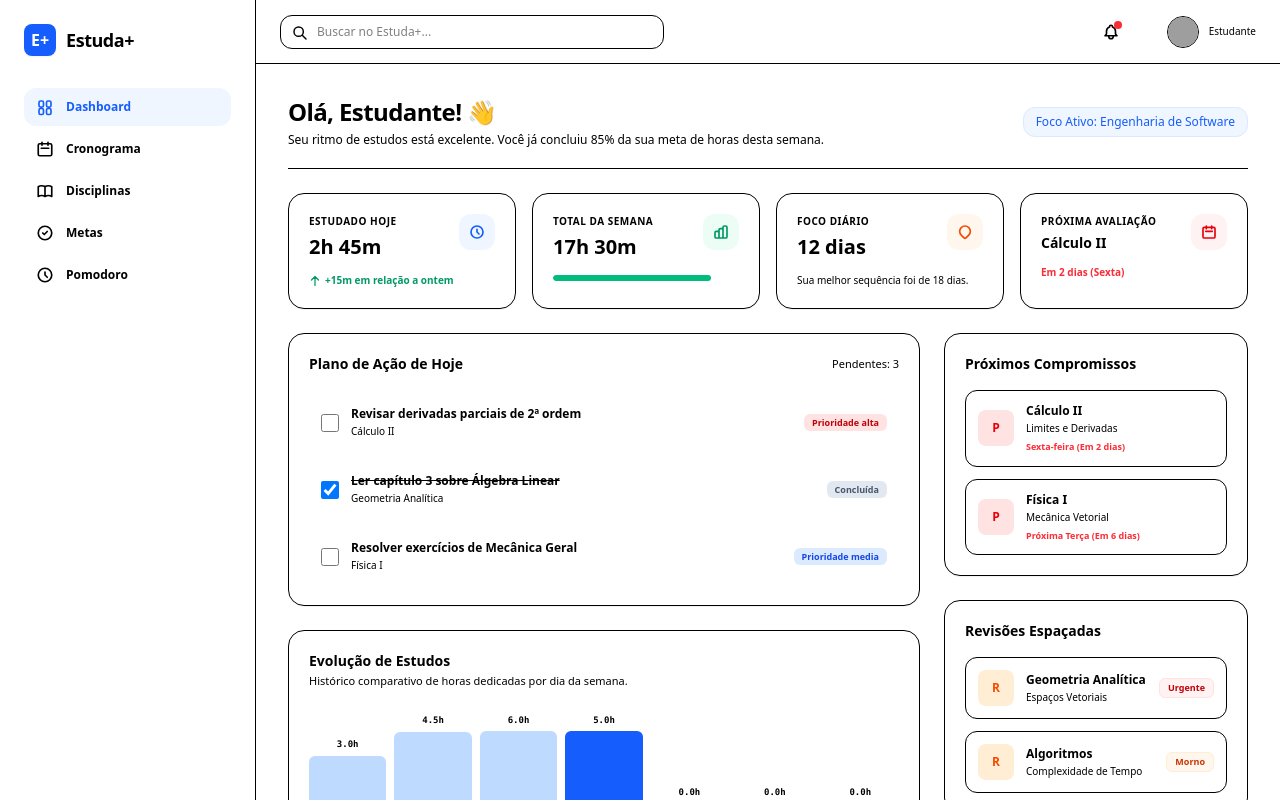
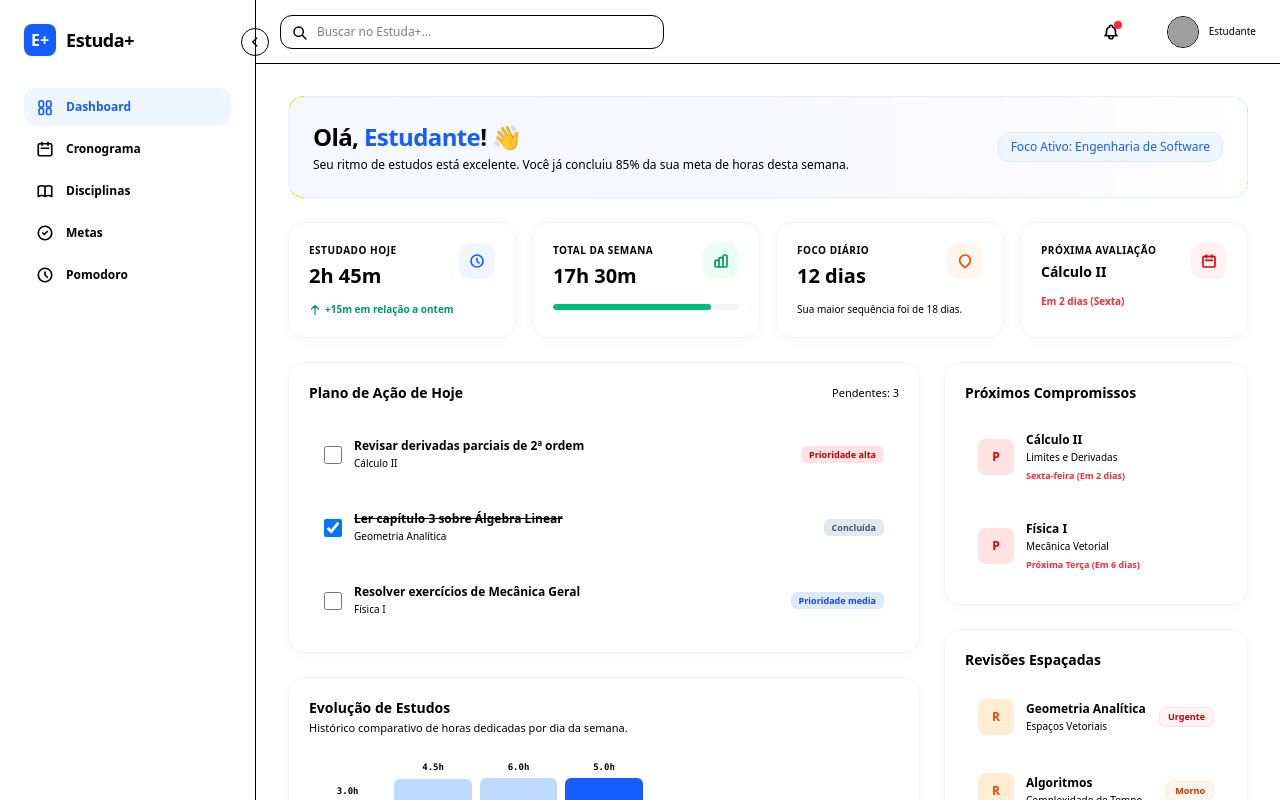
Before and after one commit to angelosilvanno/estuda-plus, an Angular app: page /dashboard in a window 1280 px wide. Shown: the top 800 px of the page. Built offline with nearby package versions, Linux system fonts and the light colour scheme; grey boxes are pictures that could not be loaded.

Commit message:
feat: aprimora a sidebar com funcionalidade de alternância e atualiza o estilo do dashboard com cards premium

```diff
--- a/src/app/core/layout/main-layout/main-layout.html
+++ b/src/app/core/layout/main-layout/main-layout.html
@@ -1,77 +1,93 @@
 <div class="min-h-screen flex bg-(--bg-primary) text-(--text-main) font-sans antialiased">
 
-  <!-- 1. SIDEBAR FIXA (Visível a partir de telas médias) -->
-  <aside class="w-64 bg-(--bg-surface) border-r border-(--border-color) hidden md:flex flex-col p-6 sticky top-0 h-screen z-20 shrink-0">
-    <!-- Logotipo principal -->
-    <div class="flex items-center gap-2.5 mb-8">
-      <div class="w-8 h-8 rounded-lg bg-blue-600 text-white flex items-center justify-center font-bold text-md shadow-xs">E+</div>
-      <span class="font-bold text-lg tracking-tight">Estuda+</span>
+  <aside
+    [class.w-64]="!sidebarRetraida"
+    [class.w-20]="sidebarRetraida"
+    [class.p-6]="!sidebarRetraida"
+    [class.p-4]="sidebarRetraida"
+    class="bg-(--bg-surface) border-r border-(--border-color) hidden md:flex flex-col sticky top-0 h-screen z-20 shrink-0 transition-all duration-300 ease-in-out shadow-3xs"
+  >
+
+    <button
+      (click)="alternarSidebar()"
+      class="absolute -right-3.5 top-7 w-7 h-7 rounded-full bg-(--bg-surface) border border-(--border-color) hover:border-blue-500 text-(--text-muted) hover:text-blue-600 flex items-center justify-center cursor-pointer shadow-xs hover:scale-105 transition-all z-30"
+      [title]="sidebarRetraida ? 'Expandir Menu' : 'Recolher Menu'"
+    >
+      <svg *ngIf="!sidebarRetraida" class="w-3.5 h-3.5" fill="none" stroke="currentColor" viewBox="0 0 24 24"><path stroke-linecap="round" stroke-linejoin="round" stroke-width="2.5" d="M15 19l-7-7 7-7"/></svg>
+      <svg *ngIf="sidebarRetraida" class="w-3.5 h-3.5" fill="none" stroke="currentColor" viewBox="0 0 24 24"><path stroke-linecap="round" stroke-linejoin="round" stroke-width="2.5" d="M9 5l7 7-7 7"/></svg>
+    </button>
+
+    <div class="flex items-center gap-2.5 mb-8" [class.justify-center]="sidebarRetraida">
+      <div class="w-8 h-8 rounded-lg bg-blue-600 text-white flex items-center justify-center font-bold text-md shadow-xs shrink-0">E+</div>
+      <span *ngIf="!sidebarRetraida" class="font-bold text-lg tracking-tight transition-all">Estuda+</span>
     </div>
 
-    <!-- Menu de Navegação Global (RF02 a RF14) -->
     <nav class="flex-1 space-y-1">
-      <!-- Link Dashboard -->
+
       <a
         [routerLink]="['/dashboard']"
         routerLinkActive="bg-blue-50 text-blue-600 dark:bg-blue-950/30 dark:text-blue-300 font-bold"
         [routerLinkActiveOptions]="{ exact: true }"
+        [class.justify-center]="sidebarRetraida"
         class="flex items-center gap-3 px-3 py-2.5 rounded-xl text-xs font-semibold text-(--text-muted) hover:bg-(--bg-primary) hover:text-(--text-main) transition-all cursor-pointer"
+        [title]="sidebarRetraida ? 'Dashboard' : ''"
       >
         <svg class="w-4.5 h-4.5 shrink-0" fill="none" stroke="currentColor" viewBox="0 0 24 24"><path stroke-linecap="round" stroke-linejoin="round" stroke-width="2.2" d="M4 6a2 2 0 012-2h2a2 2 0 012 2v4a2 2 0 01-2 2H6a2 2 0 01-2-2V6zM14 6a2 2 0 012-2h2a2 2 0 012 2v4a2 2 0 01-2 2h-2a2 2 0 01-2-2V6zM4 16a2 2 0 012-2h2a2 2 0 012 2v4a2 2 0 01-2 2H6a2 2 0 01-2-2v-4zM14 16a2 2 0 012-2h2a2 2 0 012 2v4a2 2 0 01-2 2h-2a2 2 0 01-2-2v-4z"/></svg>
-        Dashboard
+        <span *ngIf="!sidebarRetraida" class="transition-all">Dashboard</span>
       </a>
 
-      <!-- Link Cronograma -->
       <a
         [routerLink]="['/cronograma']"
         routerLinkActive="bg-blue-50 text-blue-600 dark:bg-blue-950/30 dark:text-blue-300 font-bold"
+        [class.justify-center]="sidebarRetraida"
         class="flex items-center gap-3 px-3 py-2.5 rounded-xl text-xs font-semibold text-(--text-muted) hover:bg-(--bg-primary) hover:text-(--text-main) transition-all cursor-pointer"
+        [title]="sidebarRetraida ? 'Cronograma' : ''"
       >
         <svg class="w-4.5 h-4.5 shrink-0" fill="none" stroke="currentColor" viewBox="0 0 24 24"><path stroke-linecap="round" stroke-linejoin="round" stroke-width="2.2" d="M8 7V3m8 4V3m-9 8h10M5 21h14a2 2 0 002-2V7a2 2 0 00-2-2H5a2 2 0 00-2 2v12a2 2 0 002 2z"/></svg>
-        Cronograma
+        <span *ngIf="!sidebarRetraida" class="transition-all">Cronograma</span>
       </a>
 
-      <!-- Link Disciplinas -->
       <a
         [routerLink]="['/disciplinas']"
         routerLinkActive="bg-blue-50 text-blue-600 dark:bg-blue-950/30 dark:text-blue-300 font-bold"
+        [class.justify-center]="sidebarRetraida"
         class="flex items-center gap-3 px-3 py-2.5 rounded-xl text-xs font-semibold text-(--text-muted) hover:bg-(--bg-primary) hover:text-(--text-main) transition-all cursor-pointer"
+        [title]="sidebarRetraida ? 'Disciplinas' : ''"
       >
         <svg class="w-4.5 h-4.5 shrink-0" fill="none" stroke="currentColor" viewBox="0 0 24 24"><path stroke-linecap="round" stroke-linejoin="round" stroke-width="2.2" d="M12 6.253v13m0-13C10.832 5.477 9.246 5 7.5 5S4.168 5.477 3 6.253v13C4.168 18.477 5.754 18 7.5 18s3.332.477 4.5 1.253m0-13C13.168 5.477 14.754 5 16.5 5c1.747 0 3.332.477 4.5 1.253v13C19.832 18.477 18.247 18 16.5 18c-1.746 0-3.332.477-4.5 1.253"/></svg>
-        Disciplinas
+        <span *ngIf="!sidebarRetraida" class="transition-all">Disciplinas</span>
       </a>
 
-      <!-- Link Metas -->
+      <!-- Metas -->
       <a
         [routerLink]="['/metas']"
         routerLinkActive="bg-blue-50 text-blue-600 dark:bg-blue-950/30 dark:text-blue-300 font-bold"
+        [class.justify-center]="sidebarRetraida"
         class="flex items-center gap-3 px-3 py-2.5 rounded-xl text-xs font-semibold text-(--text-muted) hover:bg-(--bg-primary) hover:text-(--text-main) transition-all cursor-pointer"
+        [title]="sidebarRetraida ? 'Metas' : ''"
       >
         <svg class="w-4.5 h-4.5 shrink-0" fill="none" stroke="currentColor" viewBox="0 0 24 24"><path stroke-linecap="round" stroke-linejoin="round" stroke-width="2.2" d="M9 12l2 2 4-4m6 2a9 9 0 11-18 0 9 9 0 0118 0z"/></svg>
-        Metas
+        <span *ngIf="!sidebarRetraida" class="transition-all">Metas</span>
       </a>
 
-      <!-- Link Pomodoro -->
       <a
         [routerLink]="['/pomodoro']"
         routerLinkActive="bg-blue-50 text-blue-600 dark:bg-blue-950/30 dark:text-blue-300 font-bold"
+        [class.justify-center]="sidebarRetraida"
         class="flex items-center gap-3 px-3 py-2.5 rounded-xl text-xs font-semibold text-(--text-muted) hover:bg-(--bg-primary) hover:text-(--text-main) transition-all cursor-pointer"
+        [title]="sidebarRetraida ? 'Pomodoro' : ''"
       >
         <svg class="w-4.5 h-4.5 shrink-0" fill="none" stroke="currentColor" viewBox="0 0 24 24"><path stroke-linecap="round" stroke-linejoin="round" stroke-width="2.2" d="M12 8v4l3 3m6-3a9 9 0 11-18 0 9 9 0 0118 0z"/></svg>
-        Pomodoro
+        <span *ngIf="!sidebarRetraida" class="transition-all">Pomodoro</span>
       </a>
     </nav>
   </aside>
 
-  <!-- 2. CONTAINER DE CONTEÚDO PRINCIPAL (Navbar + Corpo das rotas) -->
   <div class="flex-1 flex flex-col min-w-0">
 
-    <!-- NAVBAR SUPERIOR -->
-    <header class="h-16 bg-(--bg-surface) border-b border-(--border-color) flex items-center justify-between px-6 sticky top-0 z-10 shrink-0">
+    <header class="h-16 bg-(--bg-surface) border-b border-(--border-color) flex items-center justify-between px-6 sticky top-0 z-10 shrink-0 shadow-3xs">
 
-      <!-- Lado Esquerdo da Header: Busca Global & Menu Mobile Toggle -->
       <div class="flex items-center gap-4 w-96">
-        <!-- Menu Hamburger Mobile -->
         <button
           (click)="alternarMenu()"
           class="p-2 text-(--text-muted) hover:bg-(--bg-primary) rounded-xl md:hidden cursor-pointer"
@@ -80,7 +96,6 @@
           <svg class="w-5 h-5" fill="none" stroke="currentColor" viewBox="0 0 24 24"><path stroke-linecap="round" stroke-linejoin="round" stroke-width="2.2" d="M4 6h16M4 12h16M4 18h16"/></svg>
         </button>
 
-        <!-- Barra de Busca Global (RF13) -->
         <div class="relative w-full hidden sm:block">
           <input
             type="text"
@@ -91,19 +106,15 @@
         </div>
       </div>
 
-      <!-- Lado Direito da Header: Central de Notificações & Perfil do Estudante -->
       <div class="flex items-center gap-3">
 
-        <!-- Central de Notificações Reativas (RF12) -->
         <button class="p-2.5 text-(--text-muted) hover:bg-(--bg-primary) rounded-xl relative cursor-pointer" aria-label="Notificações">
           <span class="absolute top-2 right-2 w-2 h-2 bg-red-500 rounded-full"></span>
           <svg class="w-4.5 h-4.5" fill="none" stroke="currentColor" viewBox="0 0 24 24"><path stroke-linecap="round" stroke-linejoin="round" stroke-width="2.2" d="M15 17h5l-1.405-1.405A2.032 2.032 0 0118 14.158V11a6.002 6.002 0 00-4-5.659V5a2 2 0 10-4 0v.341C7.67 6.165 6 8.388 6 11v3.159c0 .538-.214 1.055-.595 1.436L4 17h5m6 0v1a3 3 0 11-6 0v-1m6 0H9"/></svg>
         </button>
 
-        <!-- Divisor Vertical sutil -->
         <span class="w-px h-8 bg-(--border-color) mx-1 hidden sm:block"></span>
 
-        <!-- Metadados do Perfil do Aluno (RF14) -->
         <div [routerLink]="['/perfil']" class="flex items-center gap-2.5 cursor-pointer pl-1 group">
           <img [src]="avatarUrl" alt="Foto de Perfil" class="w-8 h-8 rounded-full object-cover border border-(--border-color) group-hover:border-blue-500 transition-all">
           <div class="hidden sm:block text-left">
@@ -115,14 +126,13 @@
       </div>
     </header>
 
-    <!-- DRAWER / MENU DESLIZANTE PARA MOBILE (Quando menuAberto for verdadeiro) -->
     <div
       *ngIf="menuAberto"
       class="fixed inset-0 bg-black/40 z-30 md:hidden"
       (click)="alternarMenu()"
     >
       <div
-        class="w-64 bg-(--bg-surface) h-full p-6 flex flex-col"
+        class="w-64 bg-(--bg-surface) h-full p-6 flex flex-col shadow-xs"
         (click)="$event.stopPropagation()"
       >
         <div class="flex items-center justify-between mb-8">
@@ -145,8 +155,7 @@
       </div>
     </div>
 
-    <!-- ÁREA DE CONTEÚDO DINÂMICA (Renderiza o componente ativo da rota) -->
-    <main class="flex-1 p-6 sm:p-8 overflow-y-auto">
+    <main class="flex-1 p-6 sm:p-8 overflow-y-auto bg-(--bg-primary)">
       <router-outlet />
     </main>
 
--- a/src/app/core/layout/main-layout/main-layout.ts
+++ b/src/app/core/layout/main-layout/main-layout.ts
@@ -15,16 +15,14 @@ export class MainLayout {
   avatarUrl = 'https://images.unsplash.com/photo-1534528741775-53994a69daeb?auto=format&fit=crop&w=80&h=80';
 
   menuAberto = false;
+  sidebarRetraida = false;
 
   constructor() {
     const dadosSessao = localStorage.getItem('usuarioLogado') || sessionStorage.getItem('usuarioLogado');
-
     if (dadosSessao) {
       try {
         const usuario = JSON.parse(dadosSessao);
-
         this.estudanteNome = usuario.nome || '';
-
         if (usuario.curso) {
           this.estudanteCurso = usuario.curso;
         }
@@ -37,4 +35,8 @@ export class MainLayout {
   alternarMenu(): void {
     this.menuAberto = !this.menuAberto;
   }
+
+  alternarSidebar(): void {
+    this.sidebarRetraida = !this.sidebarRetraida;
+  }
 }
--- a/src/app/features/dashboard/dashboard.html
+++ b/src/app/features/dashboard/dashboard.html
@@ -1,9 +1,9 @@
 <div class="space-y-6">
 
-  <!-- CABEÇALHO DO DASHBOARD (Boas-vindas) -->
-  <div class="flex flex-col md:flex-row justify-between items-start md:items-center gap-4 border-b border-(--border-color) pb-5">
+  <!-- CABEÇALHO DO DASHBOARD (Banner Hero Suave) -->
+  <div class="flex flex-col md:flex-row justify-between items-start md:items-center gap-4 bg-linear-to-r from-blue-500/5 via-indigo-500/5 to-transparent p-6 rounded-2xl border border-blue-500/10 shadow-3xs">
     <div>
-      <h1 class="text-2xl font-bold tracking-tight">Olá, {{ estudanteNome }}! 👋</h1>
+      <h1 class="text-2xl font-bold tracking-tight">Olá, <span class="text-blue-600 dark:text-blue-400 font-extrabold">{{ estudanteNome }}</span>! 👋</h1>
       <p class="text-xs text-(--text-muted) mt-1">Seu ritmo de estudos está excelente. Você já concluiu {{ metaSemanalPorcentagem }}% da sua meta de horas desta semana.</p>
     </div>
     <div class="text-xs bg-blue-50 text-blue-600 dark:bg-blue-950/20 dark:text-blue-400 px-3 py-1.5 rounded-xl font-medium border border-blue-100 dark:border-blue-900/40">
@@ -11,11 +11,11 @@
     </div>
   </div>
 
-  <!-- QUADRO DE METRICAS PRINCIPAIS (KPI Cards) -->
+  <!-- QUADRO DE METRICAS PRINCIPAIS (KPI Cards limpos com .card-premium) -->
   <div class="grid grid-cols-1 sm:grid-cols-2 lg:grid-cols-4 gap-4">
 
     <!-- KPI 1: Horas de Hoje -->
-    <div class="bg-(--bg-surface) p-5 rounded-2xl border border-(--border-color) shadow-2xs">
+    <div class="card-premium p-5">
       <div class="flex justify-between items-start">
         <div>
           <p class="text-[10px] font-bold text-(--text-muted) uppercase tracking-wider">Estudado Hoje</p>
@@ -32,7 +32,7 @@
     </div>
 
     <!-- KPI 2: Horas na Semana -->
-    <div class="bg-(--bg-surface) p-5 rounded-2xl border border-(--border-color) shadow-2xs">
+    <div class="card-premium p-5">
       <div class="flex justify-between items-start">
         <div>
           <p class="text-[10px] font-bold text-(--text-muted) uppercase tracking-wider">Total da Semana</p>
@@ -42,14 +42,13 @@
           <svg class="w-4 h-4" fill="none" stroke="currentColor" viewBox="0 0 24 24"><path stroke-linecap="round" stroke-linejoin="round" stroke-width="2.5" d="M9 19v-6a2 2 0 00-2-2H5a2 2 0 00-2 2v6a2 2 0 002 2h2a2 2 0 002-2zm0 0V9a2 2 0 012-2h2a2 2 0 012 2v10m-6 0a2 2 0 002 2h2a2 2 0 002-2m0 0V5a2 2 0 012-2h2a2 2 0 012 2v14a2 2 0 01-2 2h-2a2 2 0 01-2-2z"/></svg>
         </div>
       </div>
-      <!-- Barra de progresso da meta semanal -->
-      <div class="w-full bg-(--bg-primary) h-1.5 rounded-full mt-3.5 overflow-hidden">
+      <div class="w-full bg-slate-100 dark:bg-slate-800 h-1.5 rounded-full mt-3.5 overflow-hidden">
         <div class="bg-emerald-500 h-full rounded-full" [style.width.%]="metaSemanalPorcentagem"></div>
       </div>
     </div>
 
-    <!-- KPI 3: Streak de Dias (Foco Consecutivo) -->
-    <div class="bg-(--bg-surface) p-5 rounded-2xl border border-(--border-color) shadow-2xs">
+    <!-- KPI 3: Streak de Dias -->
+    <div class="card-premium p-5">
       <div class="flex justify-between items-start">
         <div>
           <p class="text-[10px] font-bold text-(--text-muted) uppercase tracking-wider">Foco Diário</p>
@@ -59,11 +58,11 @@
           <svg class="w-4 h-4" fill="none" stroke="currentColor" viewBox="0 0 24 24"><path stroke-linecap="round" stroke-linejoin="round" stroke-width="2.5" d="M17.657 16.657L13.414 20.9a1.998 1.998 0 01-2.827 0l-4.244-4.243a8 8 0 1111.314 0z"/></svg>
         </div>
       </div>
-      <p class="text-[10px] text-(--text-muted) mt-3">Sua melhor sequência foi de 18 dias.</p>
+      <p class="text-[10px] text-(--text-muted) mt-3">Sua maior sequência foi de 18 dias.</p>
     </div>
 
     <!-- KPI 4: Próxima Prova -->
-    <div class="bg-(--bg-surface) p-5 rounded-2xl border border-(--border-color) shadow-2xs">
+    <div class="card-premium p-5">
       <div class="flex justify-between items-start">
         <div>
           <p class="text-[10px] font-bold text-(--text-muted) uppercase tracking-wider">Próxima Avaliação</p>
@@ -78,14 +77,14 @@
 
   </div>
 
-  <!-- DISPOSIÇÃO DO CORPO PRINCIPAL (Layout Dividido em Colunas) -->
+  <!-- DISPOSIÇÃO DO CORPO PRINCIPAL -->
   <div class="grid grid-cols-1 lg:grid-cols-3 gap-6">
 
     <!-- COLUNA DA ESQUERDA (2/3): Tarefas e Gráfico Semanal -->
     <div class="lg:col-span-2 space-y-6">
 
-      <!-- RF09 - Lista de Tarefas do Dia -->
-      <div class="bg-(--bg-surface) p-5 rounded-2xl border border-(--border-color) shadow-2xs">
+      <!-- RF09 - Lista de Tarefas do Dia (com .card-premium e .task-item) -->
+      <div class="card-premium p-5">
         <div class="flex items-center justify-between mb-5">
           <h3 class="text-sm font-bold">Plano de Ação de Hoje</h3>
           <span class="text-[11px] text-(--text-muted)">Pendentes: {{ tarefas.length }}</span>
@@ -94,14 +93,14 @@
         <div class="space-y-2.5">
           <label
             *ngFor="let tarefa of tarefas"
-            class="flex items-center justify-between p-3 bg-(--bg-primary) rounded-xl cursor-pointer hover:bg-slate-100 dark:hover:bg-slate-800/40 transition-colors"
+            class="flex items-center justify-between p-3.5 task-item cursor-pointer"
           >
             <div class="flex items-center gap-3">
               <input
                 type="checkbox"
                 [checked]="tarefa.concluida"
                 (change)="alternarTarefa(tarefa)"
-                class="w-4.5 h-4.5 rounded text-blue-600 border-(--border-color) focus:ring-blue-500 bg-(--bg-primary)"
+                class="w-4.5 h-4.5 rounded text-blue-600 border-slate-300 dark:border-slate-700 focus:ring-blue-500 bg-(--bg-primary)"
               >
               <div>
                 <p [class]="tarefa.concluida ? 'text-xs font-semibold line-through text-(--text-muted)' : 'text-xs font-semibold text-(--text-main)'">
@@ -111,7 +110,6 @@
               </div>
             </div>
 
-            <!-- Badge de Prioridade -->
             <span [class]="tarefa.prioridade === 'alta' ? 'px-2 py-0.5 text-[9px] font-bold rounded-md bg-red-100 text-red-700 dark:bg-red-950/20 dark:text-red-400' : (tarefa.prioridade === 'concluida' ? 'px-2 py-0.5 text-[9px] font-bold rounded-md bg-slate-200 text-slate-600 dark:bg-slate-800 dark:text-slate-400' : 'px-2 py-0.5 text-[9px] font-bold rounded-md bg-blue-100 text-blue-700 dark:bg-blue-950/20 dark:text-blue-400')">
               {{ tarefa.prioridade === 'concluida' ? 'Concluída' : 'Prioridade ' + tarefa.prioridade }}
             </span>
@@ -120,13 +118,12 @@
       </div>
 
       <!-- RF11 - Gráfico de Horas Estudadas na Semana -->
-      <div class="bg-(--bg-surface) p-5 rounded-2xl border border-(--border-color) shadow-2xs">
+      <div class="card-premium p-5">
         <div>
           <h3 class="text-sm font-bold">Evolução de Estudos</h3>
           <p class="text-[11px] text-(--text-muted) mt-0.5">Histórico comparativo de horas dedicadas por dia da semana.</p>
         </div>
 
-        <!-- Área do Gráfico em CSS Puro e Flexbox -->
         <div class="flex items-end justify-between h-36 gap-2 pt-6">
           <div *ngFor="let dia of historicoSemanal" class="flex flex-col items-center flex-1 h-full justify-end">
             <span class="text-[9px] text-(--text-muted) mb-1 font-mono font-bold">{{ dia.horas }}</span>
@@ -143,15 +140,15 @@
 
     </div>
 
-    <!-- COLUNA DA DIREITA (1/3): Próximas Provas e Divisão de Estudos -->
+    <!-- COLUNA DA DIREITA (1/3) -->
     <div class="space-y-6">
 
-      <!-- RF04 - Próximas Provas / Avaliações -->
-      <div class="bg-(--bg-surface) p-5 rounded-2xl border border-(--border-color) shadow-2xs space-y-4">
+      <!-- RF04 - Próximas Provas -->
+      <div class="card-premium p-5 space-y-4">
         <h3 class="text-sm font-bold">Próximos Compromissos</h3>
 
         <div class="space-y-3">
-          <div *ngFor="let prova of provas" class="p-3 bg-(--bg-primary) border border-(--border-color) rounded-xl flex items-center gap-3">
+          <div *ngFor="let prova of provas" class="p-3 bg-(--bg-primary) border border-transparent rounded-xl flex items-center gap-3">
             <div class="w-9 h-9 rounded-lg bg-red-100 text-red-600 dark:bg-red-950/20 dark:text-red-400 flex items-center justify-center font-bold text-xs">P</div>
             <div class="min-w-0 flex-1">
               <h4 class="text-xs font-bold truncate text-(--text-main)">{{ prova.disciplina }}</h4>
@@ -162,12 +159,12 @@
         </div>
       </div>
 
-      <!-- RF08 - Próximas Revisões Ativas (Spaced Repetition) -->
-      <div class="bg-(--bg-surface) p-5 rounded-2xl border border-(--border-color) shadow-2xs space-y-4">
+      <!-- RF08 - Próximas Revisões Ativas -->
+      <div class="card-premium p-5 space-y-4">
         <h3 class="text-sm font-bold">Revisões Espaçadas</h3>
 
         <div class="space-y-3">
-          <div *ngFor="let revisao of revisoes" class="p-3 bg-(--bg-primary) border border-(--border-color) rounded-xl flex items-center justify-between gap-2">
+          <div *ngFor="let revisao of revisoes" class="p-3 bg-(--bg-primary) border border-transparent rounded-xl flex items-center justify-between gap-2">
             <div class="flex items-center gap-3 min-w-0">
               <div class="w-9 h-9 rounded-lg bg-orange-100 text-orange-600 dark:bg-orange-950/20 dark:text-orange-400 flex items-center justify-center font-bold text-xs">R</div>
               <div class="min-w-0">
@@ -175,7 +172,6 @@
                 <p class="text-[10px] text-(--text-muted) truncate mt-0.5">{{ revisao.assunto }}</p>
               </div>
             </div>
-            <!-- Status Badge -->
             <span [class]="'px-2 py-0.5 text-[9px] font-bold rounded-md border shrink-0 ' + revisao.corClasse">
               {{ revisao.status }}
             </span>
@@ -184,7 +180,7 @@
       </div>
 
       <!-- RF11 - Distribuição por Disciplina -->
-      <div class="bg-(--bg-surface) p-5 rounded-2xl border border-(--border-color) shadow-2xs space-y-4">
+      <div class="card-premium p-5 space-y-4">
         <h3 class="text-sm font-bold">Carga de Horas por Matéria</h3>
 
         <div class="space-y-3">
@@ -193,8 +189,7 @@
               <span class="font-medium text-(--text-main)">{{ dis.nome }}</span>
               <span class="font-bold text-(--text-muted)">{{ dis.porcentagem }}%</span>
             </div>
-            <!-- Barra horizontal empilhada -->
-            <div class="w-full bg-(--bg-primary) h-1.5 rounded-full overflow-hidden">
+            <div class="w-full bg-slate-100 dark:bg-slate-800 h-1.5 rounded-full overflow-hidden">
               <div [class]="'h-full rounded-full ' + dis.corClasse" [style.width.%]="dis.porcentagem"></div>
             </div>
           </div>
--- a/src/styles.css
+++ b/src/styles.css
@@ -1,3 +1,57 @@
-/* You can add global styles to this file, and also import other style files */
+@import "tailwindcss";
 
-@import 'tailwindcss';
+/* 1. SISTEMA DE DESIGN DE SOMBRAS SUAVES (Efeito de profundidade premium) */
+:root {
+  --shadow-premium-xs: 0 1px 2px 0 rgba(0, 0, 0, 0.02), 0 1px 3px 0 rgba(0, 0, 0, 0.01);
+  --shadow-premium-sm: 0 4px 20px 0 rgba(0, 0, 0, 0.015), 0 1px 3px 0 rgba(0, 0, 0, 0.01);
+  --shadow-premium-md: 0 12px 30px -4px rgba(0, 0, 0, 0.02), 0 4px 20px -2px rgba(0, 0, 0, 0.01);
+
+  /* Melhora a renderização de fontes do navegador */
+  -webkit-font-smoothing: antialiased;
+  -moz-osx-font-smoothing: grayscale;
+}
+
+/* 2. CUSTOM SCROLLBAR (Discreto e minimalista nas tabelas e menus) */
+::-webkit-scrollbar {
+  width: 6px;
+  height: 6px;
+}
+::-webkit-scrollbar-track {
+  background: transparent;
+}
+::-webkit-scrollbar-thumb {
+  background: #E2E8F0; /* Slate 200 */
+  border-radius: 9999px;
+}
+::-webkit-scrollbar-thumb:hover {
+  background: #CBD5E1; /* Slate 300 */
+}
+
+/* 3. CLASSE DE CARD PREMIUM (Substitui as dezenas de classes do Tailwind) */
+.card-premium {
+  background: var(--bg-surface);
+  border: 1px solid rgba(226, 232, 240, 0.5); /* Slate 200 de baixíssima opacidade */
+  border-radius: 1rem; /* 16px */
+  box-shadow: var(--shadow-premium-sm);
+  transition: all 0.3s cubic-bezier(0.4, 0, 0.2, 1);
+}
+
+/* Efeito de flutuação suave ao passar o mouse */
+.card-premium:hover {
+  transform: translateY(-2px);
+  box-shadow: var(--shadow-premium-md);
+  border-color: rgba(59, 130, 246, 0.15); /* Borda azul bem suave no foco */
+}
+
+/* 4. ITEM DE TAREFA PREMIUM (Interatividade na checklist) */
+.task-item {
+  background: var(--bg-surface);
+  border: 1px solid transparent;
+  border-radius: 0.75rem; /* 12px */
+  transition: all 0.2s ease-in-out;
+}
+.task-item:hover {
+  background: var(--bg-primary);
+  border-color: var(--border-color);
+  transform: scale(1.002);
+}
```
